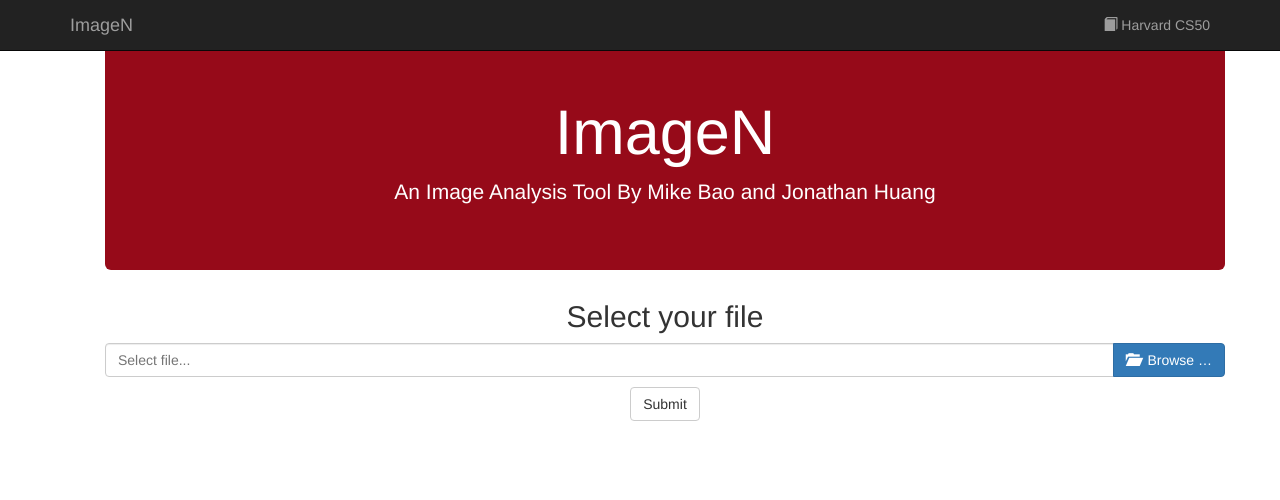
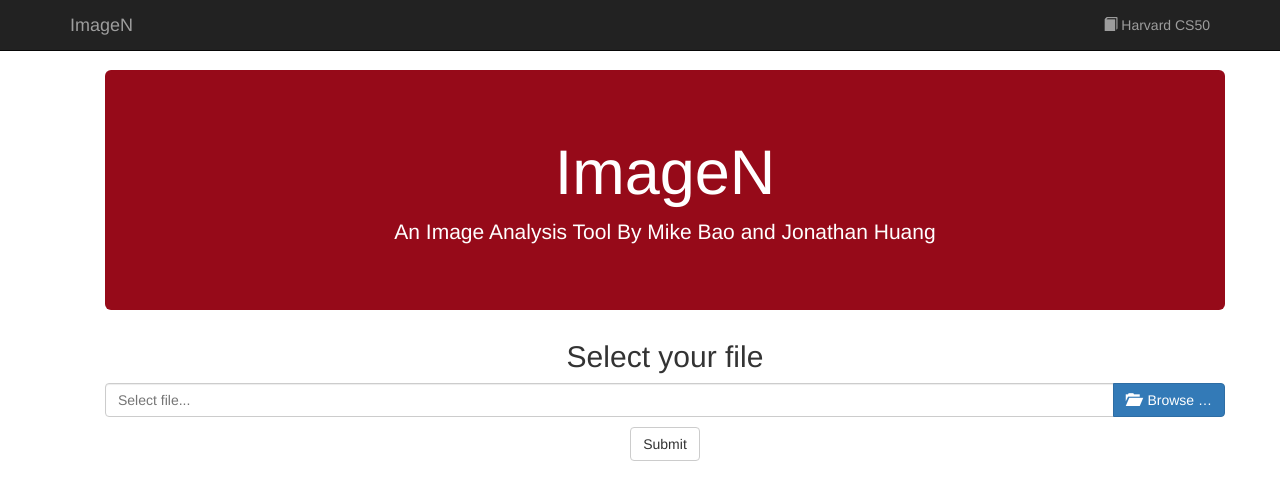
Before and after one commit to MikeBao99/ImageN, a Flask app: page / in a window 1280 px wide. Shown: the top 500 px of the page. Run offline with Flask 2, Linux system fonts and the light colour scheme; some libraries are stand-ins or nearby versions.

Commit message:
Update base.html

```diff
--- a/app/templates/base.html
+++ b/app/templates/base.html
@@ -73,7 +73,7 @@
                 <div class="row row-offcanvas row-offcanvas-left">
 
 
-                    <div class="col-sm" style="padding-top: 30px; padding-left: 50px">
+                    <div class="col-sm" style="padding-top: 70px; padding-left: 50px">
                         {% block content %}
                         {% endblock %}
                     </div>
```
